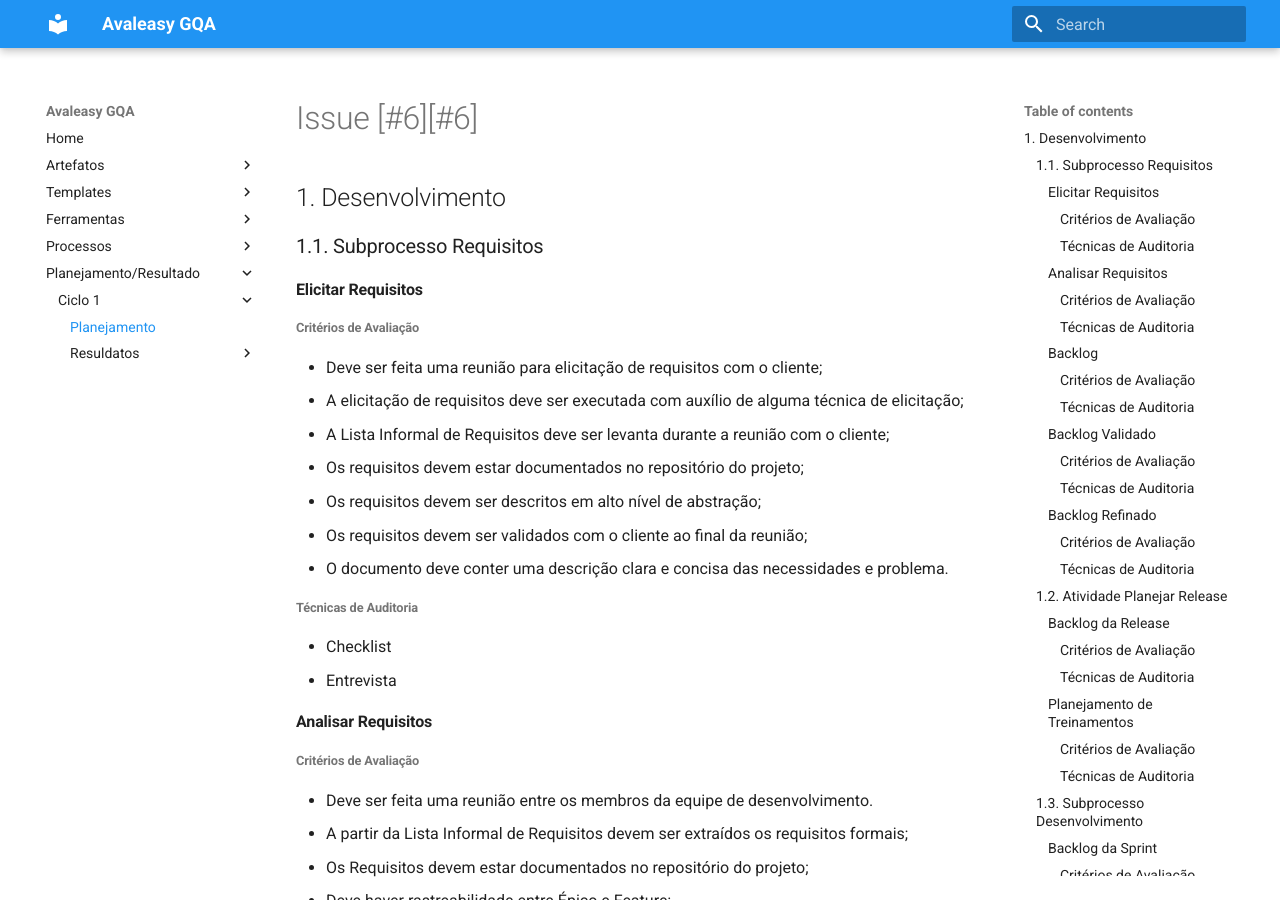
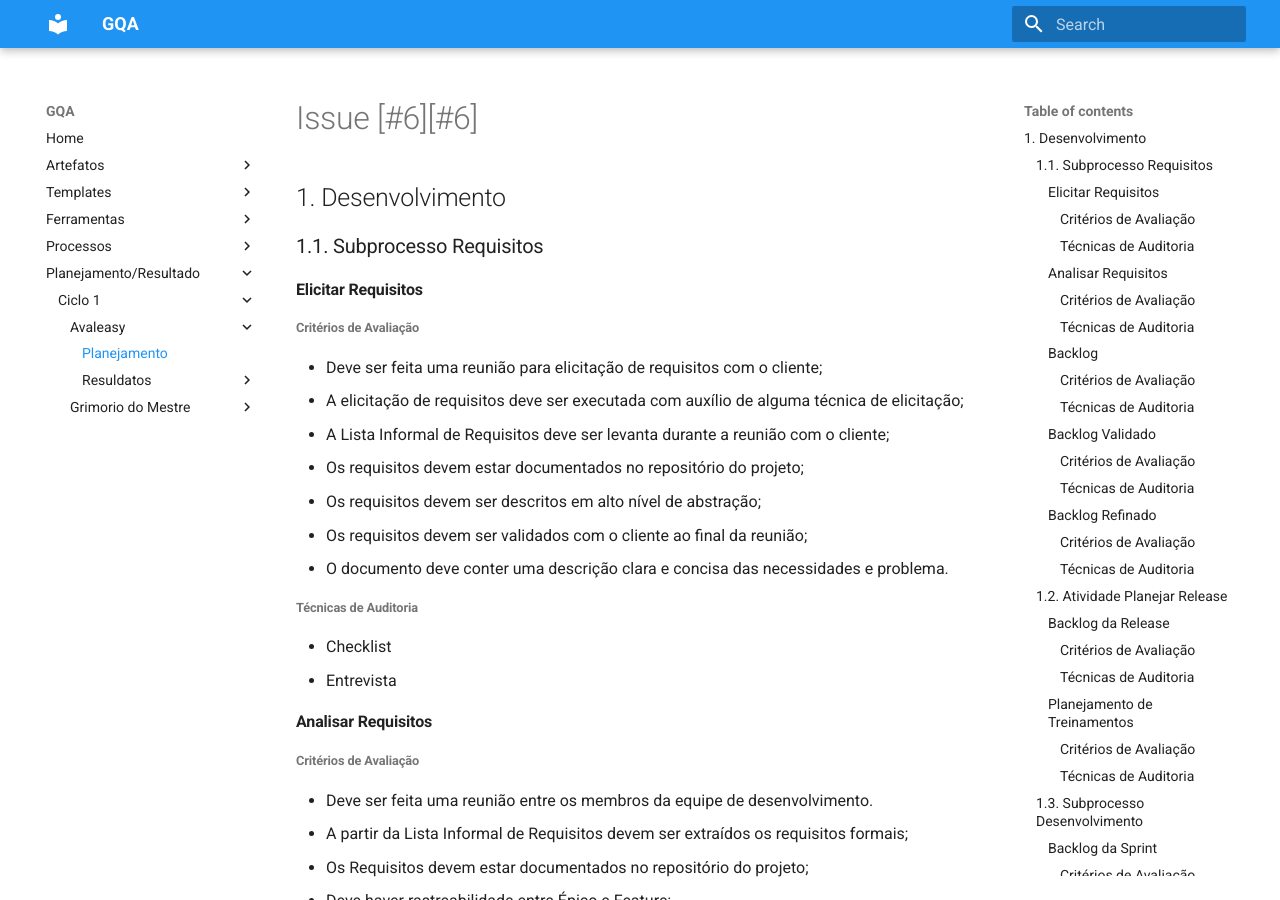
Before and after one commit to MPS-FGA/Avaleasy-GQA, an MkDocs documentation site: the page built from docs/planejamento-auditoria/planejamento-auditoria-1-avaleasy.md, in a window 1280 px wide and 900 px high. Built offline with MkDocs 1.6.1 and Material for MkDocs 9.7.7, drawn with Linux system fonts in a browser that asks for light colours; some of the changed lines change nothing that is shown.

Commit message:
Including another projects to documents
Signed-off-by: Arthur Diniz <arthurbdiniz@gmail.com>

```diff
--- a/mkdocs.yml
+++ b/mkdocs.yml
@@ -1,4 +1,4 @@
-site_name: Avaleasy GQA
+site_name: GQA
 
 nav:
   - Home: index.md
@@ -22,18 +22,32 @@
       - Executar Auditoria: /
   - Planejamento/Resultado:
     - Ciclo 1:
-      - Planejamento: planejamento-auditoria/planejamento-auditoria-1.md
-      - Resuldatos:
-        - Backlog: resultados-de-auditoria/auditoria-1/backlog.md
-        - Backlog Refinado: resultados-de-auditoria/auditoria-1/backlog-refinado.md
-        - Backlog Validado: resultados-de-auditoria/auditoria-1/backlog-validado.md
-        - Backlog Sprint: resultados-de-auditoria/auditoria-1/backlog-sprint.md
-        - Backlog Release: resultados-de-auditoria/auditoria-1/backlog-release.md
-        - Backlog Release Refinado: resultados-de-auditoria/auditoria-1/backlog-release-refinado.md
-        - Incremento: resultados-de-auditoria/auditoria-1/incremento.md
-        - Lista Informal Requisitos: resultados-de-auditoria/auditoria-1/lista-informal-requisitos.md
-        - Relatório Retrospectiva: resultados-de-auditoria/auditoria-1/relatorio-retrospectiva.md
-        - Requisitos: resultados-de-auditoria/auditoria-1/requisitos.md
+      - Avaleasy:
+        - Planejamento: planejamento-auditoria/planejamento-auditoria-1-avaleasy.md
+        - Resuldatos:
+          - Backlog: resultados-de-auditoria/auditoria-1-avaleasy/backlog.md
+          - Backlog Refinado: resultados-de-auditoria/auditoria-1-avaleasy/backlog-refinado.md
+          - Backlog Validado: resultados-de-auditoria/auditoria-1-avaleasy/backlog-validado.md
+          - Backlog Sprint: resultados-de-auditoria/auditoria-1-avaleasy/backlog-sprint.md
+          - Backlog Release: resultados-de-auditoria/auditoria-1-avaleasy/backlog-release.md
+          - Backlog Release Refinado: resultados-de-auditoria/auditoria-1-avaleasy/backlog-release-refinado.md
+          - Incremento: resultados-de-auditoria/auditoria-1-avaleasy/incremento.md
+          - Lista Informal Requisitos: resultados-de-auditoria/auditoria-1-avaleasy/lista-informal-requisitos.md
+          - Relatório Retrospectiva: resultados-de-auditoria/auditoria-1-avaleasy/relatorio-retrospectiva.md
+          - Requisitos: resultados-de-auditoria/auditoria-1-avaleasy/requisitos.md
+      - Grimorio do Mestre:
+        - Planejamento: /
+        - Resuldatos:
+          - Backlog: /
+          - Backlog Refinado: /
+          - Backlog Validado: /
+          - Backlog Sprint: /
+          - Backlog Release: /
+          - Backlog Release Refinado: /
+          - Incremento: /
+          - Lista Informal Requisitos: /
+          - Relatório Retrospectiva: /
+          - Requisitos: /
 
 theme:
   name: 'material'
```
Also changed, not shown: docs/planejamento-auditoria/planejamento-auditoria-1-avaleasy.md (renamed from docs/planejamento-auditoria/planejamento-auditoria-1.md), docs/resultados-de-auditoria/auditoria-1-avaleasy/backlog-refinado.md (renamed from docs/resultados-de-auditoria/auditoria-1/backlog-refinado.md), docs/resultados-de-auditoria/auditoria-1-avaleasy/backlog-release-refinado.md (renamed from docs/resultados-de-auditoria/auditoria-1/backlog-release-refinado.md), docs/resultados-de-auditoria/auditoria-1-avaleasy/backlog-release.md (renamed from docs/resultados-de-auditoria/auditoria-1/backlog-release.md), docs/resultados-de-auditoria/auditoria-1-avaleasy/backlog-sprint.md (renamed from docs/resultados-de-auditoria/auditoria-1/backlog-sprint.md), docs/resultados-de-auditoria/auditoria-1-avaleasy/backlog-validado.md (renamed from docs/resultados-de-auditoria/auditoria-1/backlog-validado.md), docs/resultados-de-auditoria/auditoria-1-avaleasy/backlog.md (renamed from docs/resultados-de-auditoria/auditoria-1/backlog.md), docs/resultados-de-auditoria/auditoria-1-avaleasy/incremento.md (renamed from docs/resultados-de-auditoria/auditoria-1/incremento.md), docs/resultados-de-auditoria/auditoria-1-avaleasy/lista-informal-requisitos.md (renamed from docs/resultados-de-auditoria/auditoria-1/lista-informal-requisitos.md), docs/resultados-de-auditoria/auditoria-1-avaleasy/relatorio-retrospectiva.md (renamed from docs/resultados-de-auditoria/auditoria-1/relatorio-retrospectiva.md), docs/resultados-de-auditoria/auditoria-1-avaleasy/requisitos.md (renamed from docs/resultados-de-auditoria/auditoria-1/requisitos.md).
